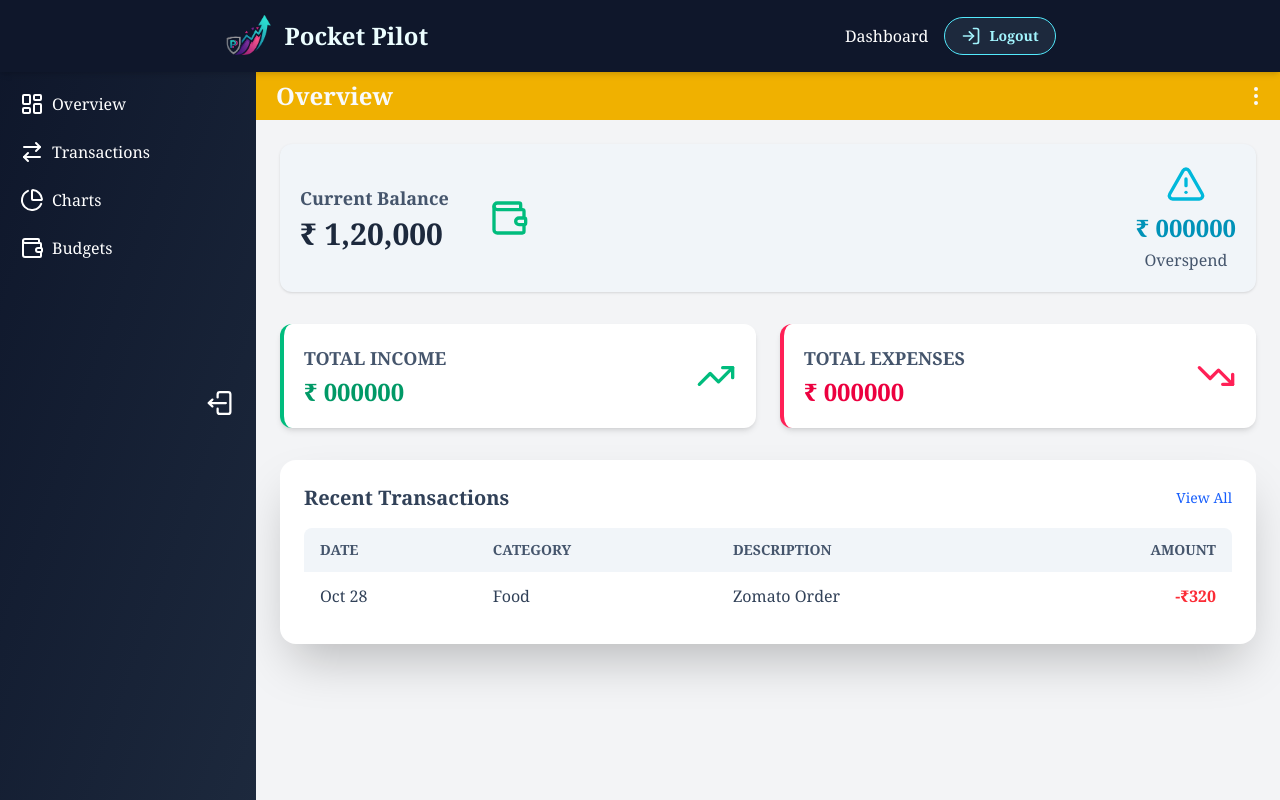
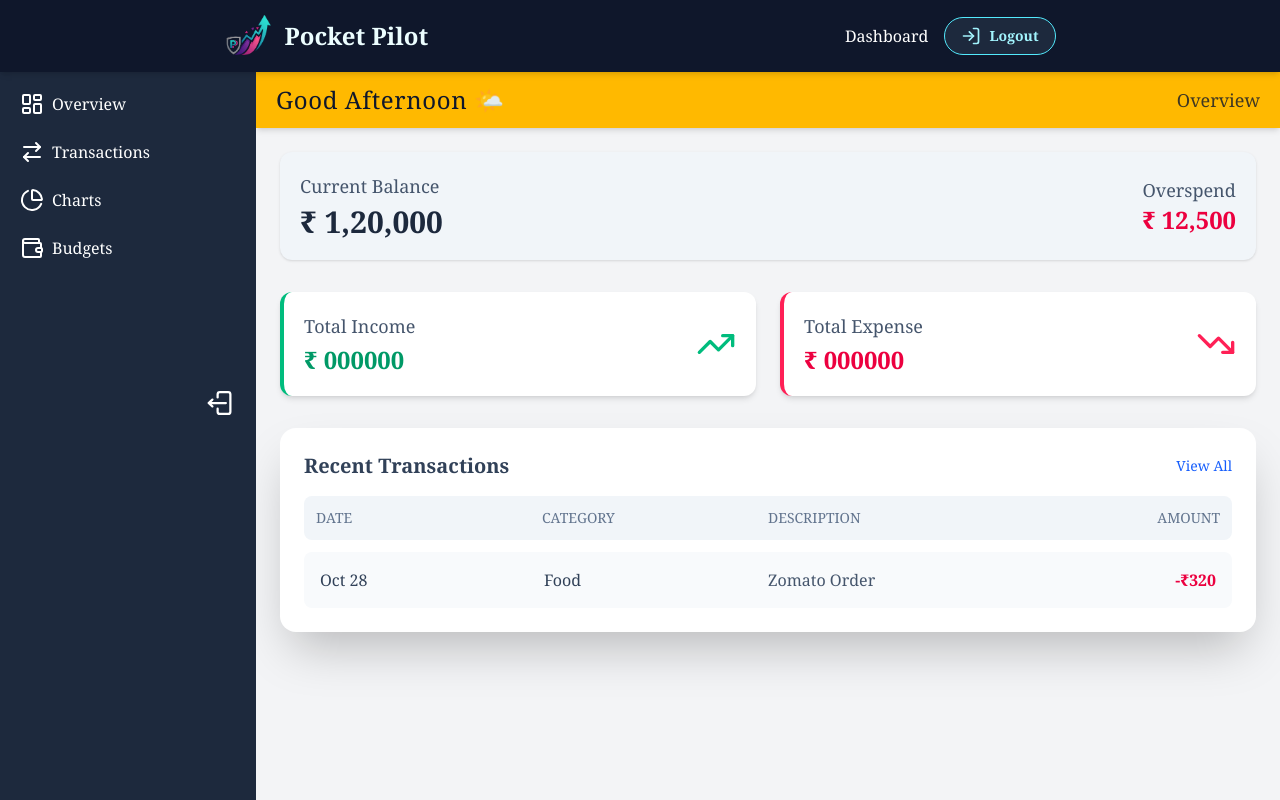
Before and after one commit to ravikanttarare95/pocket-pilot, a React (Vite) app in the folder client/: page /dashboard in a window 1280 px wide. Built offline with nearby package versions, Linux system fonts and the light colour scheme; sample sign-in values are in the browser's storage; a web font is replaced by a local one.

Commit message:
Greeting bar

```diff
--- a/client/src/components/DashboardTopBar.jsx
+++ /dev/null
@@ -1,26 +0,0 @@
-import React, { useState } from "react";
-import { EllipsisVertical } from "lucide-react";
-
-function DashboardTopBar({ dashTopBarTitle }) {
-  const [showLogOut, setShowLogOut] = useState(false);
-  return (
-    <div className="flex items-center justify-between sticky top-0 right-0 left-0 px-2 sm:px-5 py-2 bg-yellow-500 text-slate-50">
-      <p className="text-2xl font-bold">{dashTopBarTitle}</p>
-      <EllipsisVertical
-        className="cursor-pointer -mr-2"
-        onClick={() => {
-          setShowLogOut(!showLogOut);
-        }}
-      />
-      <div
-        className={`${
-          showLogOut ? "block" : "hidden"
-        } fixed right-3 sm:right-6 top-30 py-1 px-3 border rounded-md text-rose-700 cursor-pointer bg-rose-200 border-rose-700 font-bold`}
-      >
-        Logout
-      </div>
-    </div>
-  );
-}
-
-export default DashboardTopBar;
--- /dev/null
+++ b/client/src/components/GreetingBar.jsx
@@ -0,0 +1,56 @@
+import React, { useEffect, useState } from "react";
+import { getloggedInUser } from "./../utils";
+
+function GreetingBar({ greetingBarTitle }) {
+  const [greeting, setGreeting] = useState("");
+  const [bgColor, setBgColor] = useState("");
+  const [textColor, setTextColor] = useState("");
+  const [user, setUser] = useState(null);
+
+  useEffect(() => {
+    setUser(getloggedInUser());
+    const hour = new Date().getHours();
+    let greet = "";
+    let color = "";
+    let text = "";
+
+    if (hour < 12) {
+      greet = "Good Morning 🌼";
+      color = "bg-gradient-to-r from-emerald-400 to-teal-500";
+      text = "text-slate-900";
+    } else if (hour < 17) {
+      greet = "Good Afternoon 🌤️";
+      color = "bg-amber-400";
+      text = "text-slate-900";
+    } else if (hour < 20) {
+      greet = "Good Evening 🌇";
+      color = "bg-gradient-to-r from-sky-400 to-blue-500";
+      text = "text-slate-50";
+    } else {
+      greet = "Burning the Midnight Oil 🔭";
+      color = "bg-gradient-to-r from-slate-800 to-slate-900";
+      text = "text-slate-50";
+    }
+
+    setBgColor(color);
+    setTextColor(text);
+    setGreeting(greet);
+  }, []);
+
+  return (
+    <header
+      className={`flex items-center justify-between px-2 sm:px-5 py-3 shadow-md transition-all duration-500 ${bgColor} ${textColor}`}
+    >
+      <p className="text-xl sm:text-2xl tracking-wide">
+        {greeting} <span className="font-bold">{user && user.fullName}</span>
+      </p>
+      {greetingBarTitle && (
+        <span className="hidden sm:block text-lg opacity-80 font-medium">
+          {greetingBarTitle}
+        </span>
+      )}
+    </header>
+  );
+}
+
+export default GreetingBar;
--- a/client/src/components/Sidebar.jsx
+++ b/client/src/components/Sidebar.jsx
@@ -1,4 +1,4 @@
-import React, { useState } from "react";
+import React, { useState, useEffect } from "react";
 import { Link } from "react-router";
 
 import {
@@ -9,11 +9,16 @@ import { SIDEBAR_LINKS } from "./../configs/sidebarLinksData.js";
 
 function Sidebar() {
   const [isClose, setIsClose] = useState(false);
+  // const [user, setUser] = useState(getloggedInUser() || null);
+
+  useEffect(() => {
+    if (window.innerWidth < 640) setIsClose(true);
+  }, []);
   return (
     <aside
       className={`${isClose ? "w-fit" : "w-64"} ${
         !isClose && "max-sm:fixed max-sm:left-0 max-sm:h-full"
-      } bg-gradient-to-br from-slate-900 to-slate-800 text-white p-0.5 sm:p-3 transition-all duration-300 z-40`}
+      } bg-slate-800 text-white p-0.5 sm:p-3 transition-all duration-300 z-40`}
     >
       <div className="sticky top-3">
         <ul className="space-y-2">
--- a/client/src/views/Budgets.jsx
+++ b/client/src/views/Budgets.jsx
@@ -1,12 +1,12 @@
 import React from "react";
-import DashboardTopBar from "./../components/DashboardTopBar";
+import GreetingBar from "./../components/GreetingBar";
 import { Wallet, AlertTriangle } from "lucide-react";
 import Button from "./../components/Button";
 
 function Budgets() {
   return (
     <>
-      <DashboardTopBar dashTopBarTitle="Budgets" />
+      <GreetingBar greetingBarTitle="Budgets" />
       <main className="px-1.5 py-6 sm:p-6">
         {/* Budget & Overspend */}
         <section className="bg-white rounded-xl shadow-md p-6 border border-slate-200">
--- a/client/src/views/Charts.jsx
+++ b/client/src/views/Charts.jsx
@@ -1,10 +1,10 @@
 import React from "react";
-import DashboardTopBar from "./../components/DashboardTopBar";
+import GreetingBar from "./../components/GreetingBar";
 
 function Charts() {
   return (
     <div className="">
-      <DashboardTopBar dashTopBarTitle="Charts" />
+      <GreetingBar greetingBarTitle="Charts" />
       <main className="px-1.5 py-6 sm:p-6"></main>
     </div>
   );
--- a/client/src/views/Dashboard.jsx
+++ b/client/src/views/Dashboard.jsx
@@ -6,12 +6,10 @@ import Sidebar from "./../components/Sidebar.jsx";
 
 function Dashboard() {
   const navigate = useNavigate();
-
-  const [user, setUser] = useState(getloggedInUser() || null);
+  const [user, _] = useState(getloggedInUser() || null);
 
   useEffect(() => {
     if (!user) return navigate("/login");
-    if (window.innerWidth < 640) setIsClose(true);
   }, []);
 
   return (
--- a/client/src/views/Overview.jsx
+++ b/client/src/views/Overview.jsx
@@ -1,30 +1,26 @@
 import React from "react";
-import DashboardTopBar from "./../components/DashboardTopBar";
-import { TrendingUp, TrendingDown, Wallet, AlertTriangle } from "lucide-react";
+import DashboardTopBar from "../components/GreetingBar";
+import { TrendingUp, TrendingDown } from "lucide-react";
 import Button from "./../components/Button";
 
 function Overview() {
   return (
     <>
-      <DashboardTopBar dashTopBarTitle="Overview" />
+      <DashboardTopBar greetingBarTitle="Overview" />
       <main className="px-1.5 py-6 sm:p-6 ">
         <div className="flex items-center justify-between bg-slate-100 p-5 rounded-xl mb-8 shadow-sm">
           <div className="flex gap-10 items-center">
             <div>
-              <h2 className="text-slate-600 font-semibold text-lg">
-                Current Balance
-              </h2>
+              <h2 className="text-slate-600 text-lg">Current Balance</h2>
               <p className="text-3xl font-bold text-slate-800 mt-1">
                 ₹ 1,20,000
               </p>
             </div>
-            <Wallet className="w-10 h-10 text-emerald-500" />
           </div>
 
           <article className="text-center flex flex-col items-center">
-            <AlertTriangle className="w-10 h-10 text-cyan-500 mb-2" />
-            <p className="text-2xl font-bold text-cyan-600">₹ 000000</p>
-            <h3 className="text-slate-600 font-medium mt-1">Overspend</h3>
+            <h2 className="text-slate-600 text-lg">Overspend</h2>
+            <p className="text-2xl font-bold text-rose-600">₹ 12,500</p>
           </article>
         </div>
 
@@ -32,9 +28,7 @@ function Overview() {
         <section className="grid grid-cols-1 sm:grid-cols-2 gap-6 mb-8">
           <article className="bg-white rounded-xl shadow-md p-5 border-l-4 border-emerald-500 flex items-center justify-between">
             <div>
-              <h2 className="text-slate-600 font-semibold text-lg mb-1">
-                TOTAL INCOME
-              </h2>
+              <h2 className="text-slate-600 text-lg mb-1">Total Income</h2>
               <p className="text-2xl font-bold text-emerald-600">₹ 000000</p>
             </div>
             <TrendingUp className="w-10 h-10 text-emerald-500" />
@@ -42,9 +36,7 @@ function Overview() {
 
           <article className="bg-white rounded-xl shadow-md p-5 border-l-4 border-rose-500 flex items-center justify-between">
             <div>
-              <h2 className="text-slate-600 font-semibold text-lg mb-1">
-                TOTAL EXPENSES
-              </h2>
+              <h2 className="text-slate-600 text-lg mb-1">Total Expense</h2>
               <p className="text-2xl font-bold text-rose-600">₹ 000000</p>
             </div>
             <TrendingDown className="w-10 h-10 text-rose-500" />
@@ -61,27 +53,25 @@ function Overview() {
           </div>
 
           <div className="overflow-x-auto">
-            <table className="min-w-full border-collapse">
-              <thead>
-                <tr className="bg-slate-100 text-slate-600 text-sm uppercase">
-                  <th className="py-3 px-4 text-left rounded-tl-lg">Date</th>
-                  <th className="py-3 px-4 text-left">Category</th>
-                  <th className="py-3 px-4 text-left">Description</th>
-                  <th className="py-3 px-4 text-right rounded-tr-lg">Amount</th>
-                </tr>
-              </thead>
+            <div className="space-y-3">
+              {/* Transaction Header */}
+              <div className="hidden sm:grid sm:grid-cols-4 text-slate-500 text-sm font-medium uppercase bg-slate-100 rounded-lg p-3">
+                <span>Date</span>
+                <span>Category</span>
+                <span>Description</span>
+                <span className="text-right">Amount</span>
+              </div>
 
-              <tbody className="divide-y divide-slate-200 text-slate-700">
-                <tr className="hover:bg-slate-50 transition">
-                  <td className="py-3 px-4">Oct 28</td>
-                  <td className="py-3 px-4">Food</td>
-                  <td className="py-3 px-4">Zomato Order</td>
-                  <td className="py-3 px-4 text-right font-semibold text-red-500">
-                    -₹320
-                  </td>
-                </tr>
-              </tbody>
-            </table>
+              {/* Transaction Item */}
+              <div className="flex flex-col sm:grid sm:grid-cols-4 sm:items-center bg-slate-50 hover:bg-slate-100 transition rounded-lg p-4">
+                <span className="text-slate-700 font-medium">Oct 28</span>
+                <span className="text-slate-700">Food</span>
+                <span className="text-slate-600">Zomato Order</span>
+                <span className="text-right font-semibold text-rose-600">
+                  -₹320
+                </span>
+              </div>
+            </div>
           </div>
         </div>
       </main>
--- a/client/src/views/Transactions.jsx
+++ b/client/src/views/Transactions.jsx
@@ -1,10 +1,10 @@
 import React from "react";
-import DashboardTopBar from "./../components/DashboardTopBar";
+import GreetingBar from "./../components/GreetingBar";
 
 function Transactions() {
   return (
     <>
-      <DashboardTopBar dashTopBarTitle="Transactions" />
+      <GreetingBar greetingBarTitle="Transactions" />
       <main className="px-1.5 py-6 sm:p-6">
         <section>sflk</section>
       </main>
```
